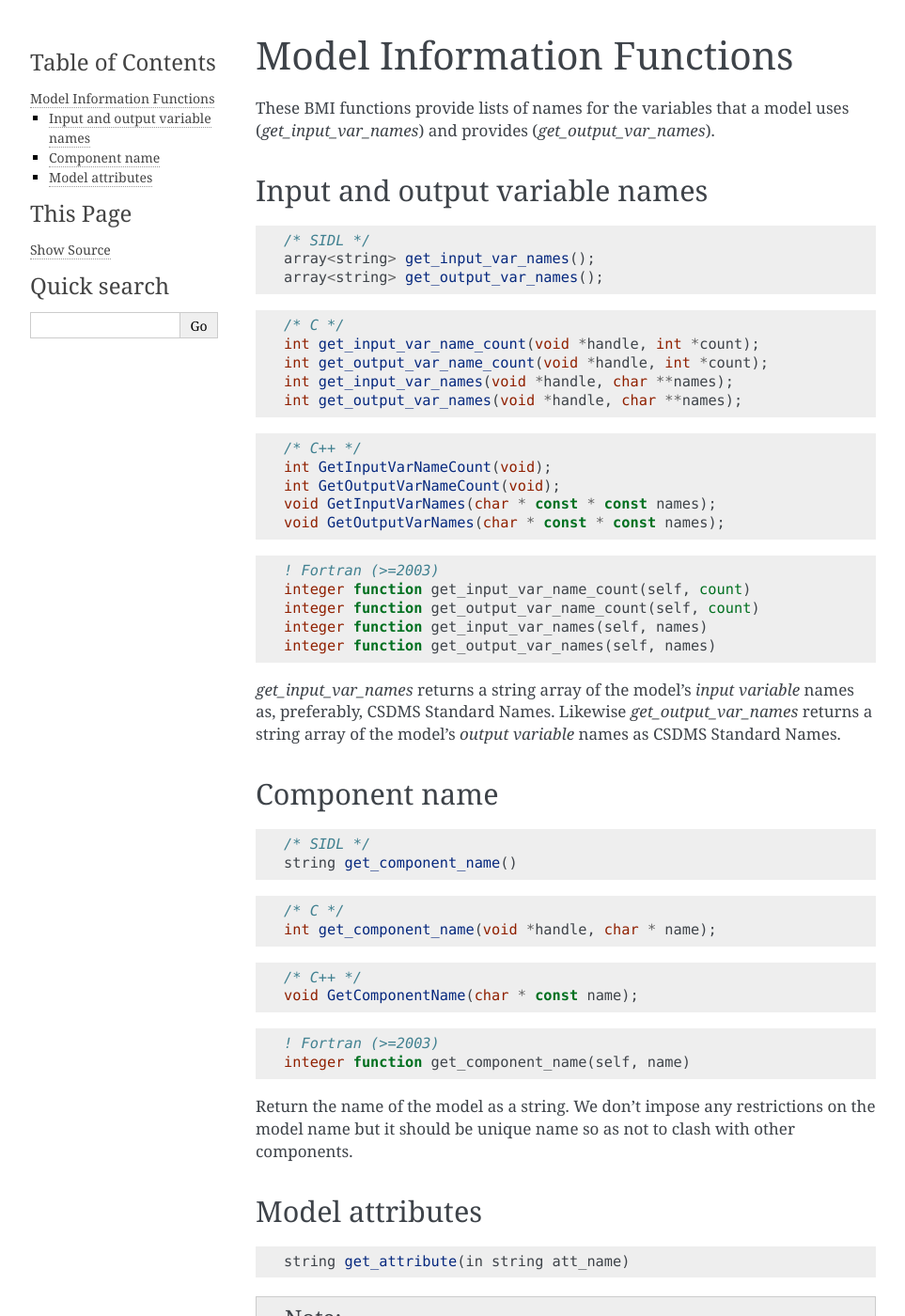
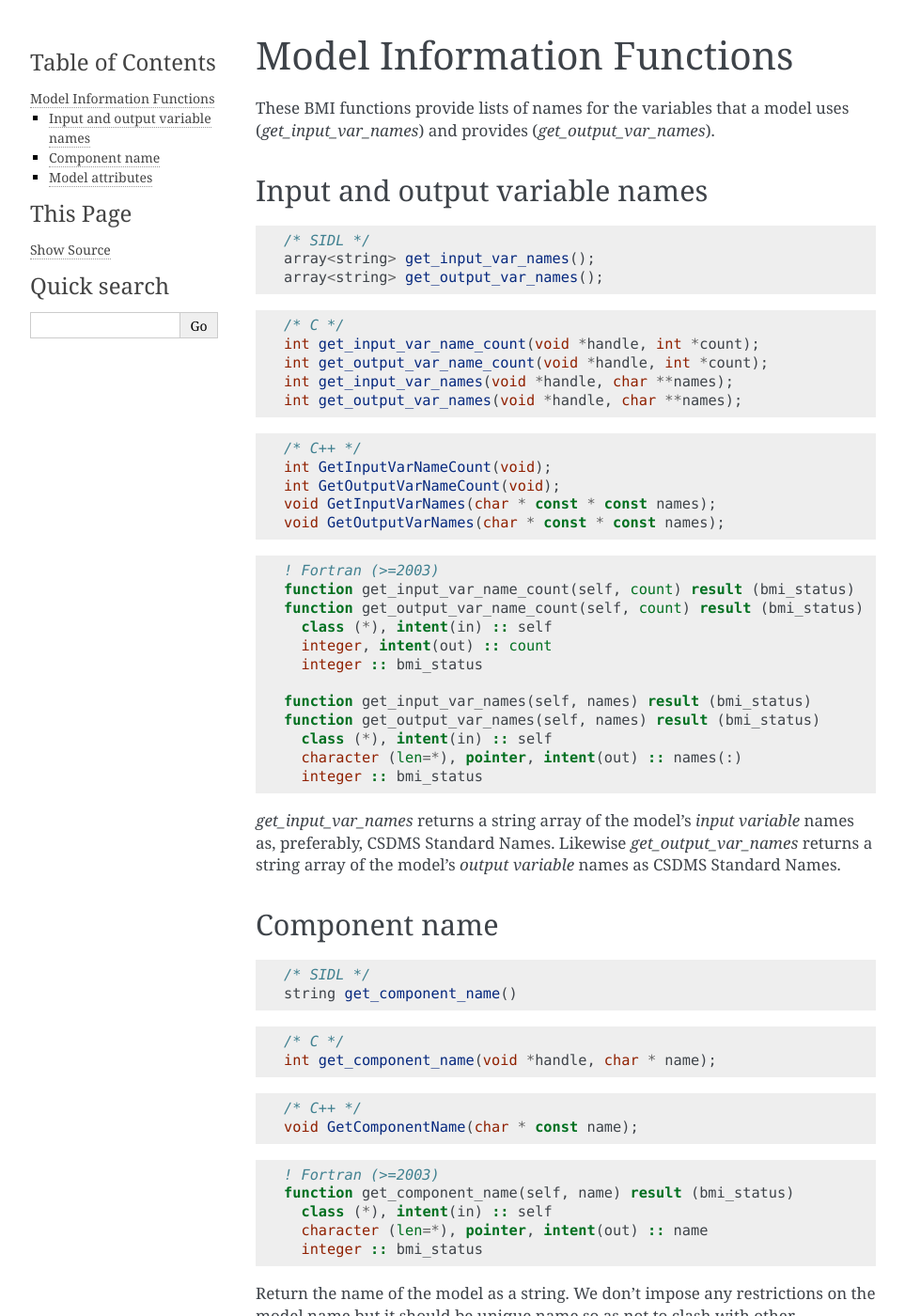
Before and after one commit to csdms/bmi, a Sphinx documentation site: the page built from docs/source/bmi.info_funcs.rst, in a window 1280 px wide and 1400 px high. Shown: the whole window at 94% size, without its empty margins (148-1111 px from the left). Built offline with Sphinx 7.4.7, drawn with Linux system fonts in a browser that asks for light colours; formulas are drawn with MathJax 3.

Commit message:
Show argument types in Fortran code blocks
I've sort of shown the interface block for the BMI definition of
each method. It's more analogous to function prototypes in C/C++,
but it's way more verbose.

```diff
--- a/docs/source/bmi.info_funcs.rst
+++ b/docs/source/bmi.info_funcs.rst
@@ -33,10 +33,17 @@ Input and output variable names
 .. code-block:: fortran
 
    ! Fortran (>=2003)
-   integer function get_input_var_name_count(self, count)
-   integer function get_output_var_name_count(self, count)
-   integer function get_input_var_names(self, names)
-   integer function get_output_var_names(self, names)
+   function get_input_var_name_count(self, count) result (bmi_status)
+   function get_output_var_name_count(self, count) result (bmi_status)
+     class (*), intent(in) :: self
+     integer, intent(out) :: count
+     integer :: bmi_status
+
+   function get_input_var_names(self, names) result (bmi_status)
+   function get_output_var_names(self, names) result (bmi_status)
+     class (*), intent(in) :: self
+     character (len=*), pointer, intent(out) :: names(:)
+     integer :: bmi_status
 
 
 `get_input_var_names` returns a string array of the model's
@@ -66,7 +73,10 @@ Component name
 .. code-block:: fortran
 
    ! Fortran (>=2003)
-   integer function get_component_name(self, name)
+   function get_component_name(self, name) result (bmi_status)
+     class (*), intent(in) :: self
+     character (len=*), pointer, intent(out) :: name
+     integer :: bmi_status
 
 
 Return the name of the model as a string. We don't impose any
```
Also changed, not shown: docs/source/bmi.control_funcs.rst (+16 -5 lines).
